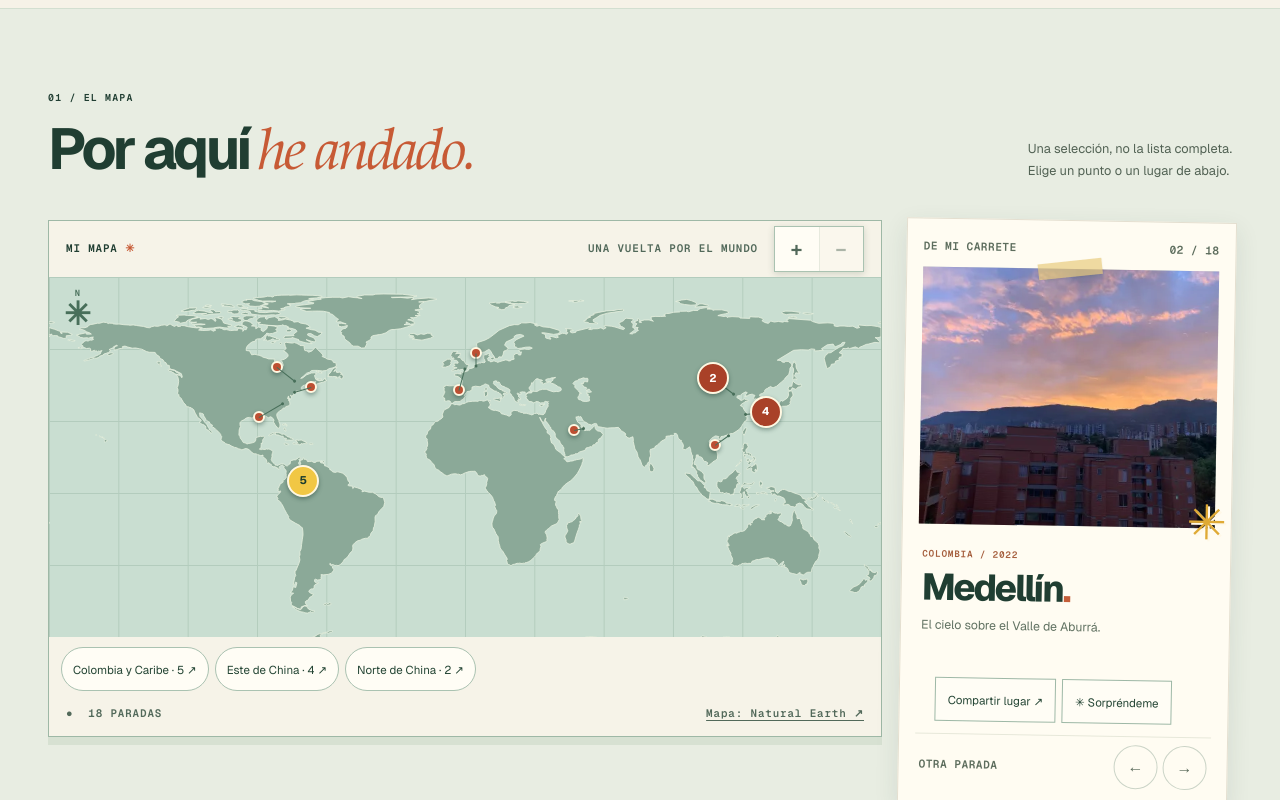
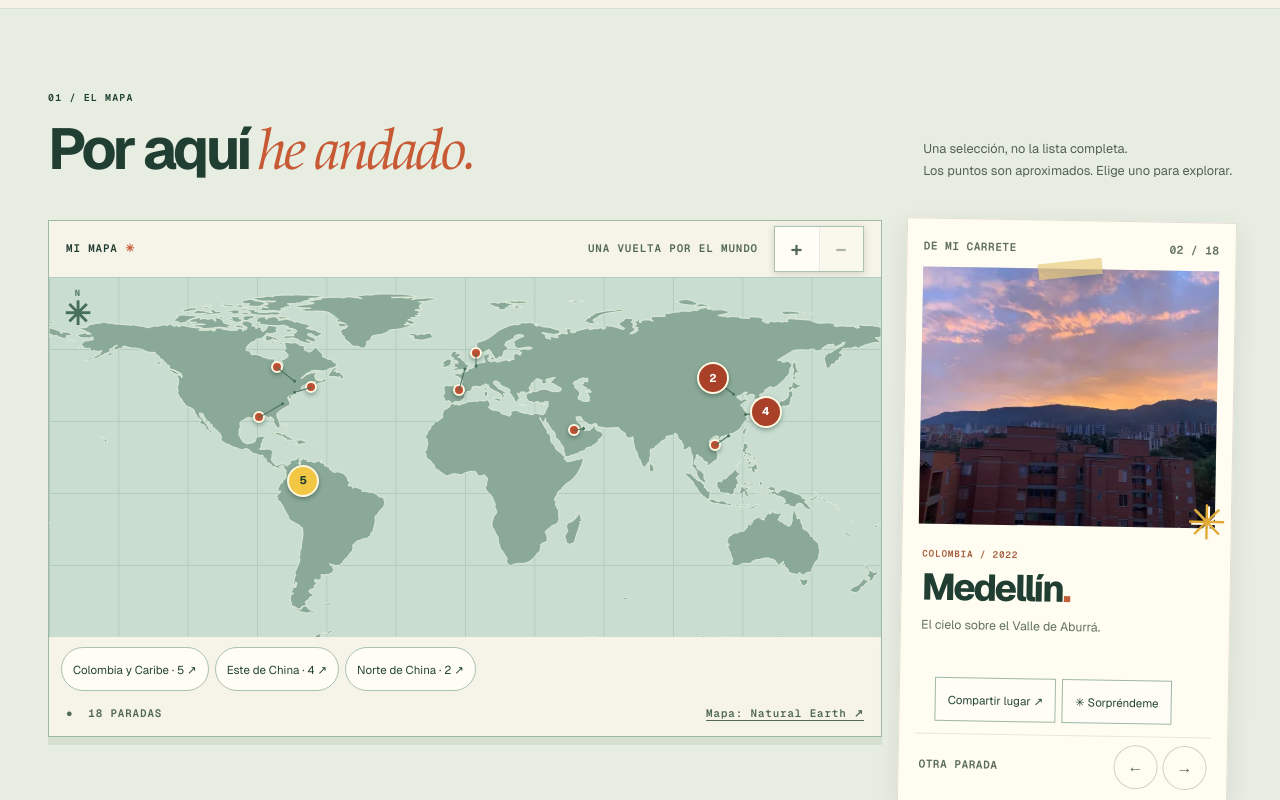
Before and after one commit to nicolasv8/nicolasv8.github.io, a Next.js app: page /mapa in a window 1280 px wide. Shown: the part 800-1600 px from the top of the page. Built offline with nearby package versions, Linux system fonts and the light colour scheme.

Commit message:
Explain that map points are approximate

```diff
--- a/components/travel-map.tsx
+++ b/components/travel-map.tsx
@@ -306,7 +306,7 @@ export function TravelMap() {
             <p>
               Una selección, no la lista completa.
               <br />
-              Elige un punto o un lugar de abajo.
+              Los puntos son aproximados. Elige uno para explorar.
             </p>
           </div>
 
```
